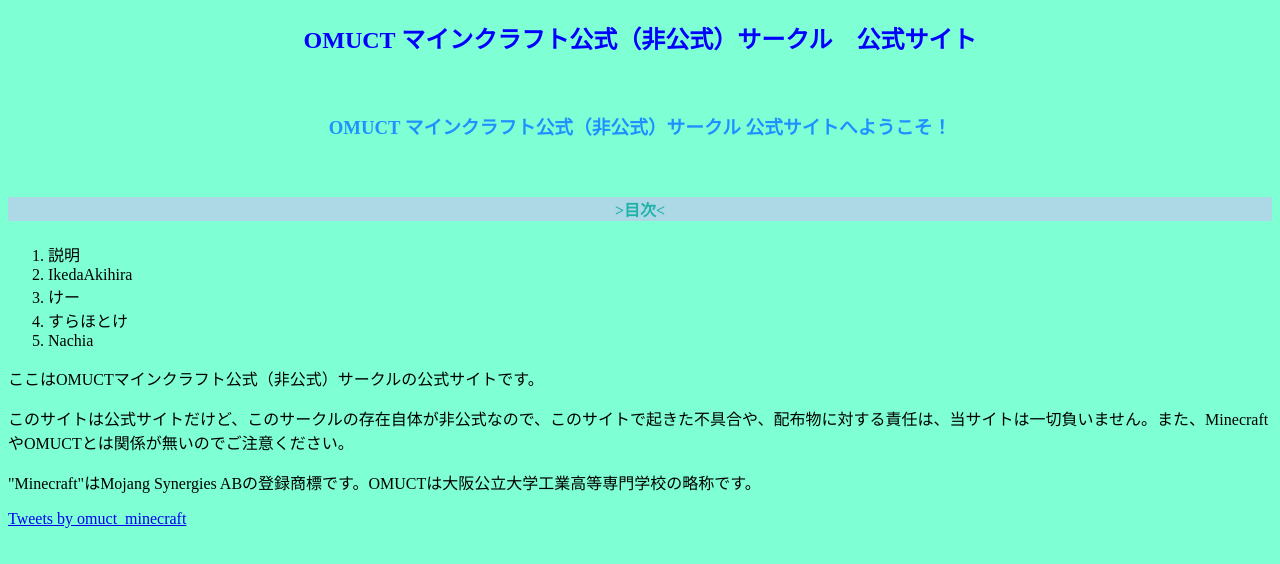
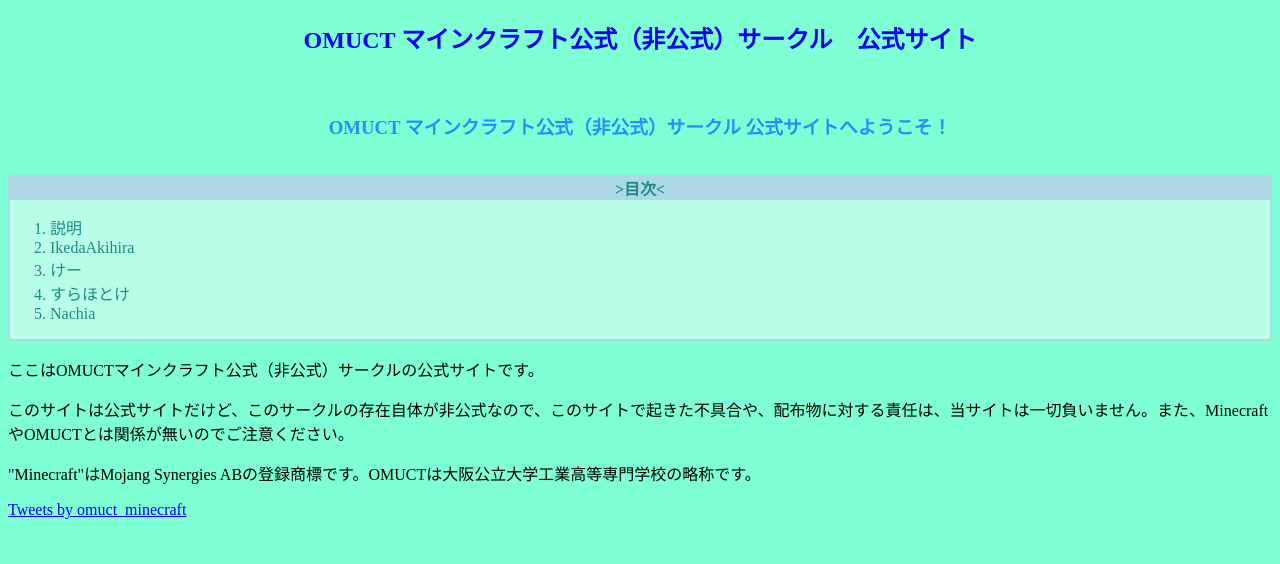
Before and after one commit to omuct-minecraft/index, a plain HTML site: page index.html in a window 1280 px wide. Drawn offline with Linux system fonts and the light colour scheme.

Commit message:
Update index.html

```diff
--- a/index.html
+++ b/index.html
@@ -9,17 +9,26 @@
         body{
             background-color: aquamarine;
         }
+        nav h4{
+            background-color: lightblue;
+            color: rgb(27, 138, 132);
+            text-align: center;
+            margin: -1px;
+        }
+        .mkj{
+            background-color: rgb(185, 255, 232);
+            border-radius: 3px;
+            border: 2px solid lightblue;
+        }
+        li{
+            color: rgb(27, 138, 132);
+        }
         h2{
             color: blue;
             text-align: center;
         }
         h3{
             color: dodgerblue;
-            text-align: center;
-        }
-        h4{
-            background-color: lightblue;
-            color: lightseagreen;
             text-align: center;
         }
 
@@ -30,6 +39,7 @@
     <br>
     <h3>OMUCT マインクラフト公式（非公式）サークル 公式サイトへようこそ！</h3>
     <br>
+    <nav class = "mkj">
         <h4>>目次<</h4>
         <ol>
             <li><a>説明<br></a></li>
@@ -38,6 +48,7 @@
             <li><a>すらほとけ<br></a></li>
             <li><a>Nachia</a></li>
         </ol>
+    </nav>
     <p>ここはOMUCTマインクラフト公式（非公式）サークルの公式サイトです。<br></p>
     <p>このサイトは公式サイトだけど、このサークルの存在自体が非公式なので、このサイトで起きた不具合や、配布物に対する責任は、当サイトは一切負いません。また、MinecraftやOMUCTとは関係が無いのでご注意ください。</p>
     <p>"Minecraft"はMojang Synergies ABの登録商標です。OMUCTは大阪公立大学工業高等専門学校の略称です。</p>
```
Lines whose indentation alone changed are shown as unchanged.
